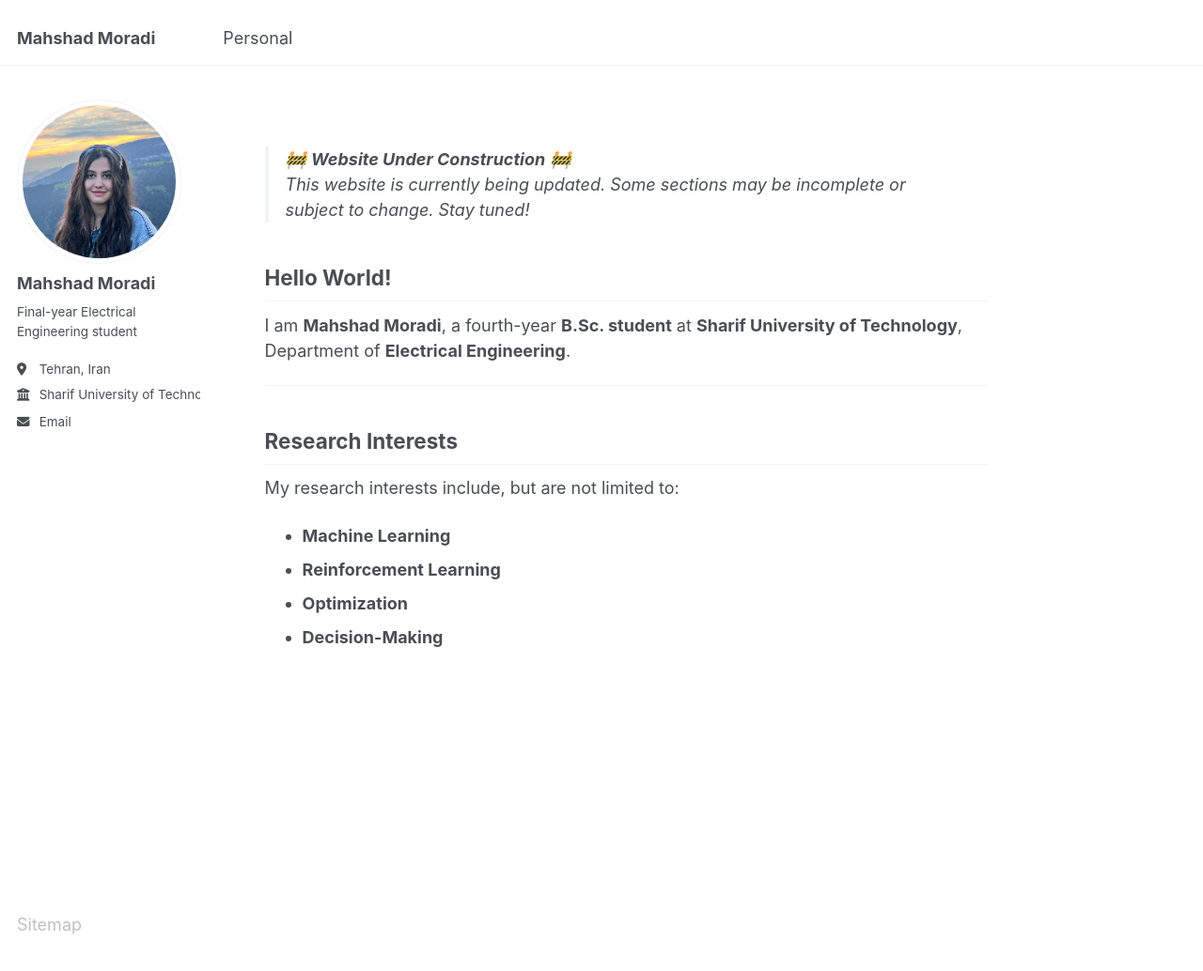
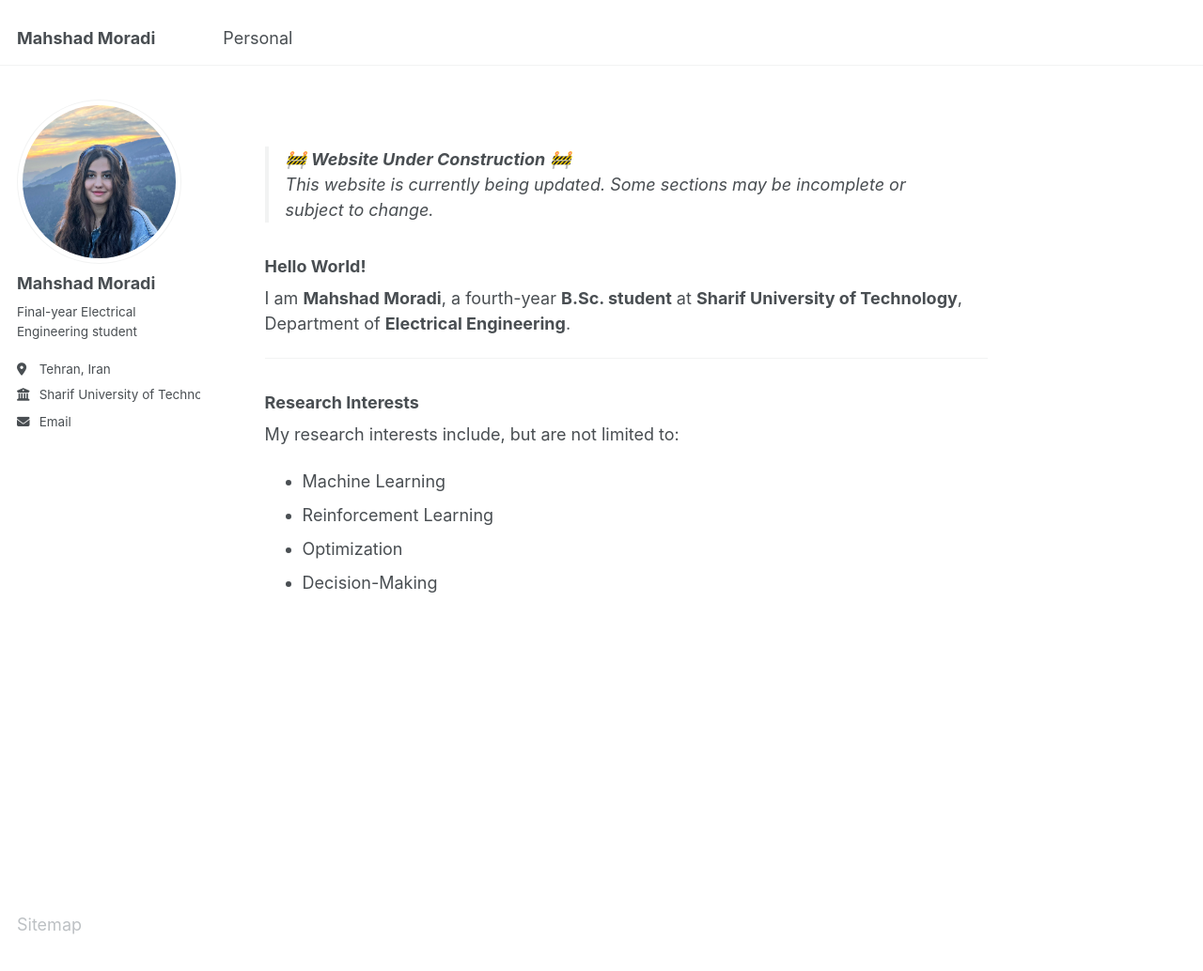
Before and after one commit to mahshadmoradi/mahshadmoradi.github.io, a Jekyll site: the page built from _pages/about.md, in a window 1280 px wide and 1116 px high. Shown: the top 1034 px of the window at 94% size. Built offline with Jekyll 4.4.1, drawn with Linux system fonts in a browser that asks for light colours; a script that is not in the unit is left out.

Commit message:
Update about.md

```diff
--- a/_pages/about.md
+++ b/_pages/about.md
@@ -7,19 +7,19 @@ redirect_from:
   - /about.html
 ---
 > 🚧 **Website Under Construction** 🚧
-> This website is currently being updated. Some sections may be incomplete or subject to change. Stay tuned!
+> This website is currently being updated. Some sections may be incomplete or subject to change.
 
-## Hello World!
+### Hello World!
 
 I am **Mahshad Moradi**, a fourth-year **B.Sc. student** at **Sharif University of Technology**, Department of **Electrical Engineering**.
 
 ---
 
-## Research Interests
+### Research Interests
 
 My research interests include, but are not limited to:
 
-- **Machine Learning**
-- **Reinforcement Learning**
-- **Optimization**
-- **Decision-Making**
+- Machine Learning
+- Reinforcement Learning
+- Optimization
+- Decision-Making
```
